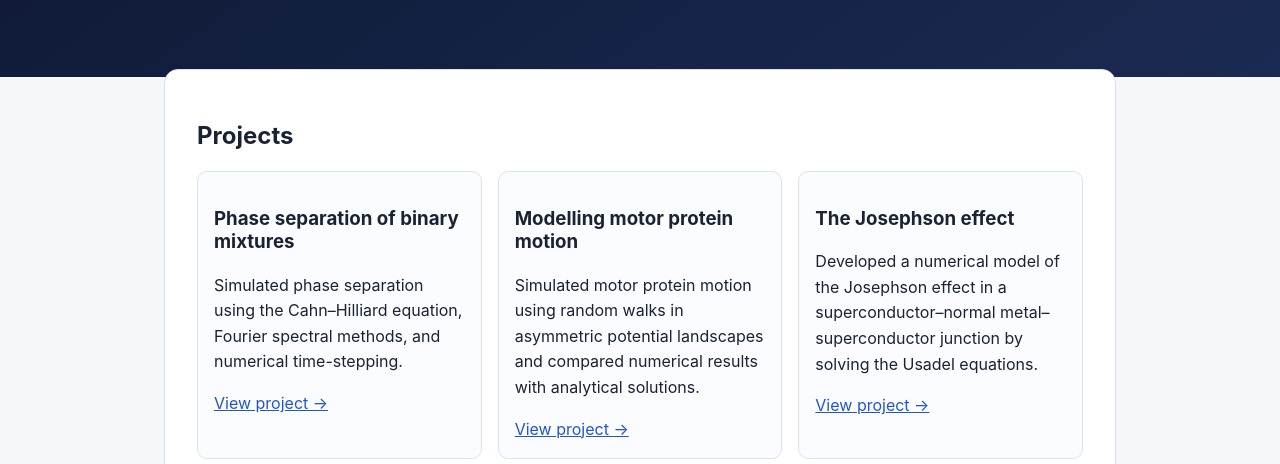
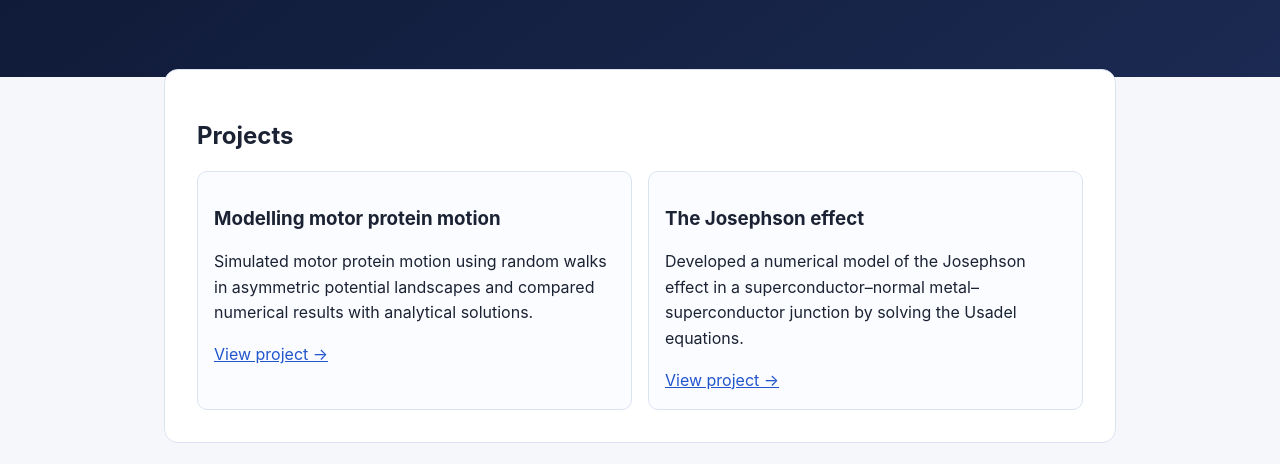
Before and after one commit to kaiamyhre/Portfolio, a plain HTML site: page index.html in a window 1280 px wide. Shown: the part 314-778 px from the top of the page. Drawn offline with Linux system fonts and the light colour scheme.

Commit message:
Remove phase separation project section
Removed phase separation project details from index.html.

```diff
--- a/index.html
+++ b/index.html
@@ -39,15 +39,6 @@
         <h2>Projects</h2>
 
         <div class="cards">
-
-          <article class="card">
-            <h3>Phase separation of binary mixtures</h3>
-            <p>
-              Simulated phase separation using the Cahn–Hilliard equation,
-              Fourier spectral methods, and numerical time-stepping.
-            </p>
-            <a href="https://selma-bl.github.io/Phase_separation_of_a_binary_mixture/" target="_blank"> View project →</a>
-          </article>
 
           <article class="card">
             <h3>Modelling motor protein motion</h3>
```
